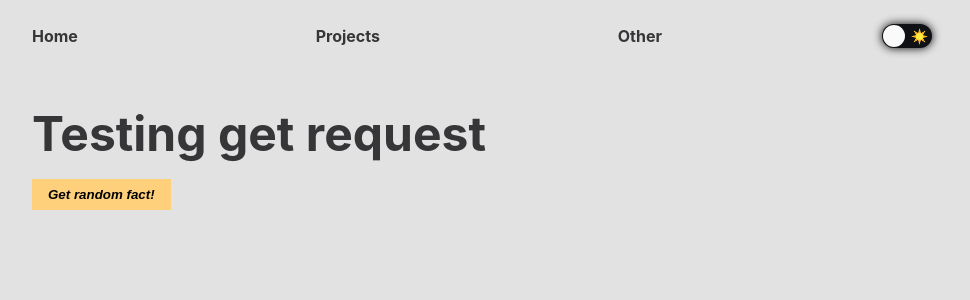
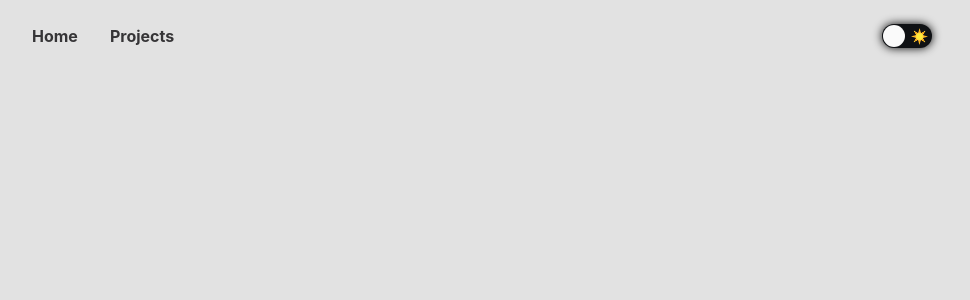
Before and after one commit to darkusss/react-portfolio, a React app: page /other in a window 1280 px wide. Shown: the top 300 px of the page, without its empty margins (158-1128 px from the left). Built offline with nearby package versions, Linux system fonts and the light colour scheme; the HTML template or start-up script is replaced by a standard one.

Commit message:
do components refactor

```diff
--- a/src/App.tsx
+++ b/src/App.tsx
@@ -1,16 +1,15 @@
-import React, { useState } from 'react';
-import { Route, Switch, BrowserRouter as Router } from 'react-router-dom';
-import { ThemeProvider } from 'styled-components';
-import { DarkTheme, LightTheme } from './themes/themes';
-import { Container } from './app.style';
-import { GlobalStyles } from './utils/global.style';
-import Header from './components/header/Header';
-import Home from './components/home/Home';
-import Projects from './components/projects/Projects';
-import Other from './components/other/Other';
+import React, { useState } from "react";
+import { Route, Switch, BrowserRouter as Router } from "react-router-dom";
+import { ThemeProvider } from "styled-components";
+import { DarkTheme, LightTheme } from "./themes/themes";
+import { Container } from "./app.style";
+import { GlobalStyles } from "./utils/global.style";
+import Header from "./components/header/Header";
+import Home from "./components/home/Home";
+import Projects from "./components/projects/Projects";
 
-function App() {
-  const [ checked, setChecked ] = useState(false);
+function App(): JSX.Element {
+  const [checked, setChecked] = useState(false);
 
   function onSetTheme(): void {
     setChecked(!checked);
@@ -22,19 +21,18 @@ function App() {
   };
 
   return (
+    <ThemeProvider theme={checked ? DarkTheme : LightTheme}>
       <Container>
-          <ThemeProvider theme={ checked ? DarkTheme : LightTheme }>
-              <Router>
-                  <GlobalStyles />
-                  <Header { ...headerProps } />
-                  <Switch>
-                      <Route component={ Home } exact path="/" />
-                      <Route component={ Projects } path="/projects" />
-                      <Route component={ Other } path="/other" />
-                  </Switch>
-              </Router>
-          </ThemeProvider>
+        <GlobalStyles />
+        <Router>
+          <Header {...headerProps} />
+          <Switch>
+            <Route component={Home} exact path="/" />
+            <Route component={Projects} path="/projects" />
+          </Switch>
+        </Router>
       </Container>
+    </ThemeProvider>
   );
 }
 
--- a/src/components/header/Header.tsx
+++ b/src/components/header/Header.tsx
@@ -1,31 +1,31 @@
-import React, { useState } from 'react';
-import { NavLink } from 'react-router-dom';
-import { StyledHeader, NavigationItem } from './header.style';
-import { HeaderProps } from '../../utils/types';
-import moon from '../../assets/moon.png';
-import sun from '../../assets/sun.png';
+import React, { useState } from "react";
+import { NavLink } from "react-router-dom";
+import { StyledHeader, NavigationItem } from "./header.style";
+import { HeaderProps } from "../../utils/types";
+import moon from "../../assets/moon.png";
+import sun from "../../assets/sun.png";
 
-const Header: React.FC<HeaderProps> = ({ onSetTheme, checked }) => {
-  const [ open, setOpen ] = useState(false);
+const Header: React.FC<HeaderProps> = ({ onSetTheme, checked }: any) => {
+  const [open, setOpen] = useState(false);
 
   return (
-      <StyledHeader checked={ checked } open={ open }>
+    <StyledHeader checked={checked} open={open}>
       <nav>
         <div>
-                  <button onClick={ () => setOpen(!open) }>
+          <button onClick={(): void => setOpen(!open)}>
             <div className="burger"></div>
           </button>
           <label>
             <div className="switcher-container">
               <div className="image-container">
-                              <img src={ moon } alt="moon" />
+                <img src={moon} alt="moon" />
               </div>
               <div className="image-container">
-                              <img src={ sun } alt="sun" />
+                <img src={sun} alt="sun" />
               </div>
             </div>
             <div className="switcher"></div>
-                      <input type="checkbox" onChange={ onSetTheme } />
+            <input type="checkbox" onChange={onSetTheme} />
           </label>
         </div>
         <ul>
@@ -35,9 +35,6 @@ const Header: React.FC<HeaderProps> = ({ onSetTheme, checked }) => {
           <NavigationItem>
             <NavLink to="/projects">Projects</NavLink>
           </NavigationItem>
-                  <NavigationItem>
-                      <NavLink to="/other">Other</NavLink>
-                  </NavigationItem>
         </ul>
       </nav>
     </StyledHeader>
--- a/src/components/header/header.style.ts
+++ b/src/components/header/header.style.ts
@@ -1,6 +1,6 @@
-import styled from 'styled-components';
-import { media } from '../../utils/helpers';
-import { NavProps } from '../../utils/types';
+import styled from "styled-components";
+import { media } from "../../utils/helpers";
+import { NavProps } from "../../utils/types";
 
 export const StyledHeader = styled.header<NavProps>`
   position: sticky;
@@ -24,7 +24,6 @@ export const StyledHeader = styled.header<NavProps>`
     ul {
       width: 70%;
       display: flex;
-      justify-content: space-between;
       align-items: center;
       margin: 0;
       padding: 0;
@@ -44,8 +43,8 @@ export const StyledHeader = styled.header<NavProps>`
       position: relative;
       width: 25px;
       height: 5px;
-      background: ${ ({ theme }) => theme.color };
-      transform: ${ ({ open }) => open ? 'rotate(45deg)' : null };
+      background: ${({ theme }) => theme.color};
+      transform: ${({ open }) => (open ? "rotate(45deg)" : null)};
       transition: all .3s ease;
       border-radius: 10px;
 
@@ -57,8 +56,8 @@ export const StyledHeader = styled.header<NavProps>`
         left: 0;
         right: 0;
         height: 5px;
-        background: ${ ({ theme }) => theme.color };
-        margin-left: ${ ({ open }) => open ? '100px' : '0' };
+        background: ${({ theme }) => theme.color};
+        margin-left: ${({ open }) => (open ? "100px" : "0")};
         transition: all .3s ease;
         border-radius: 10px;
       }
@@ -66,12 +65,13 @@ export const StyledHeader = styled.header<NavProps>`
       &:after {
         content: '';
         position: absolute;
-        transform: ${ ({ open }) => open ? 'rotate(90deg) translateX(-31%)' : null };
+        transform: ${({ open }) =>
+          open ? "rotate(90deg) translateX(-31%)" : null};
         bottom: -8px;
         left: 0;
         right: 0;
         height: 5px;
-        background: ${ ({ theme }) => theme.color };
+        background: ${({ theme }) => theme.color};
         transition: all .3s ease;
         border-radius: 10px;
       }
@@ -103,7 +103,7 @@ export const StyledHeader = styled.header<NavProps>`
           bottom: 0;
           margin: auto 0;
           transition: opacity 200ms linear;
-          opacity: ${ (props) => (props.checked ? 1 : 0.0) };
+          opacity: ${(props) => (props.checked ? 1 : 0.0)};
 
           img {
             max-width: 100%;
@@ -113,7 +113,7 @@ export const StyledHeader = styled.header<NavProps>`
 
           &:nth-child(2) {
             left: calc(100% - 21px);
-            opacity: ${ (props) => (props.checked ? 0.0 : 1) };
+            opacity: ${(props) => (props.checked ? 0.0 : 1)};
           }
         }
 
@@ -126,8 +126,8 @@ export const StyledHeader = styled.header<NavProps>`
           left: 1px;
           border-radius: 50%;
           transition: all 0.5s;
-          transform: ${ (props) =>
-    props.checked ? 'translateX(26px)' : 'translateX(0px)' };
+          transform: ${(props) =>
+            props.checked ? "translateX(26px)" : "translateX(0px)"};
         }
 
         input {
@@ -140,7 +140,7 @@ export const StyledHeader = styled.header<NavProps>`
       }
   }
 
-  ${ media.mobile } {
+  ${media.mobile} {
     nav {
       flex-direction: column;
 
@@ -150,7 +150,7 @@ export const StyledHeader = styled.header<NavProps>`
       }
 
       ul {
-        display: ${ ({ open }) => open ? 'flex' : 'none' };
+        display: ${({ open }) => (open ? "flex" : "none")};
         width: 100%;
         height: 100px;
         flex-direction: column;
@@ -166,6 +166,7 @@ export const StyledHeader = styled.header<NavProps>`
 
 export const NavigationItem = styled.li`
   list-style: none;
+  margin-right: 2rem;
 
   & > a {
     font-weight: 700;
@@ -185,7 +186,7 @@ export const NavigationItem = styled.li`
 
       transition: all 300ms linear;
 
-      background: ${ ({ theme }) => theme.colorLink };
+      background: ${({ theme }) => theme.colorLink};
     }
 
     &:hover:after {
--- a/src/components/other/Other.tsx
+++ /dev/null
@@ -1,29 +0,0 @@
-import React, { useState } from 'react';
-import { Wrapper, StyledButton } from './other.style';
-import { Fact } from '../../utils/types';
-
-export default function Other() {
-  const [ fact, setFact ] = useState({});
-
-  const getFact: (url: string) => Promise<Fact> = (url) => {
-    return fetch(url).then((response) => response.json());
-  };
-
-  const onGetFact: () => void = async () => {
-    setFact(
-      await getFact('https://uselessfacts.jsph.pl/random.json?language=en')
-    );
-  };
-
-  return (
-      <Wrapper>
-          <h1>Testing get request</h1>
-          <div>
-              <StyledButton onClick={ onGetFact }>Get random fact!</StyledButton>
-              <div>
-                  <h3>{(fact as Fact).text}</h3>
-              </div>
-          </div>
-      </Wrapper>
-  );
-}
--- a/src/components/other/other.style.ts
+++ /dev/null
@@ -1,23 +0,0 @@
-import styled from 'styled-components';
-
-export const Wrapper = styled.div`
-    display: flex;
-    flex-flow: wrap column;
-    justify-content: center;
-`;
-
-export const StyledButton = styled.button`
-    background: #FFD07B;
-    border: none;
-    padding: .5rem 1.0rem;
-    margin: 1rem 0;
-    font-weight: 700;
-    font-style: italic;
-    cursor: pointer;
-    transition: all .3s ease;
-
-
-    &:hover {
-        box-shadow: inset -2px -2px 2px 1px rgba(0,0,0,.3);
-    }
-`;
--- /dev/null
+++ b/src/components/projects/ProjectLinks.tsx
@@ -0,0 +1,37 @@
+import React from "react";
+
+const ProjectLinks = ({ projectData }: any): JSX.Element => {
+  return (
+    <div className="project-links">
+      <a
+        href={projectData.githubRepo}
+        target="_blank"
+        rel="noopener noreferrer"
+      >
+        <img
+          src="https://img.icons8.com/windows/32/000000/github.png"
+          alt="github"
+        />
+      </a>
+      <a
+        href={projectData.liveDemo ? projectData.liveDemo : "#"}
+        target="_blank"
+        rel="noopener noreferrer"
+      >
+        {projectData.liveDemo ? (
+          <img
+            src="https://img.icons8.com/ios/50/000000/visible.png"
+            alt="eye"
+          />
+        ) : (
+          <img
+            src="https://img.icons8.com/ios/50/000000/hide.png"
+            alt="hide-eye"
+          />
+        )}
+      </a>
+    </div>
+  );
+};
+
+export default ProjectLinks;
--- /dev/null
+++ b/src/components/projects/ProjectSkills.tsx
@@ -0,0 +1,17 @@
+import React from "react";
+
+const ProjectSkills = ({ projectSkills }: any): JSX.Element => {
+  return (
+    <div className="project-skills">
+      {projectSkills.map((skill: any, skillKey: any) => {
+        return (
+          <span className="project-skill" key={"skill-" + skillKey}>
+            {skill}
+          </span>
+        );
+      })}
+    </div>
+  );
+};
+
+export default ProjectSkills;
```
Also changed, not shown: src/components/projects/Projects.tsx (+27 -54 lines), src/utils/types.ts (+0 -8 lines), src/assets/cat.png (added). Lines whose indentation alone changed are shown as unchanged.
